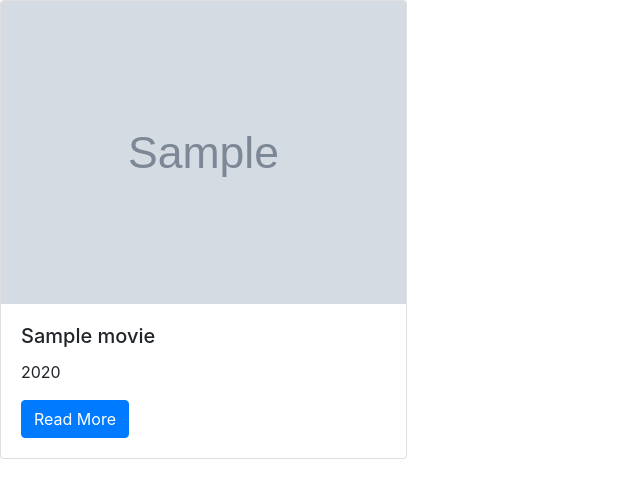
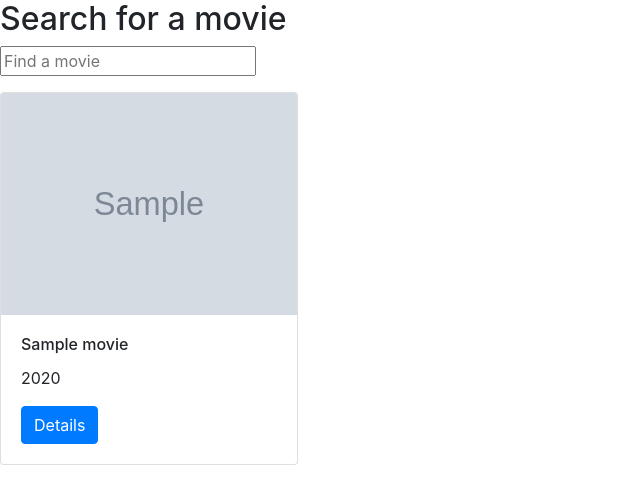
Before and after one commit to mwhalen18/moviesite, a Django app: page /movie_feed/ in a window 1280 px wide. Shown: the top 504 px of the page, without its empty margins (0-640 px from the left). Run offline with Django 4.2, Linux system fonts and the light colour scheme; tables that the repository leaves empty hold one stand-in row (values such as "Sample post"); grey boxes marked "Sample" are stand-in pictures; some libraries are stand-ins or nearby versions.

Commit message:
added simple search form

```diff
--- a/movie_feed/forms.py
+++ b/movie_feed/forms.py
@@ -2,4 +2,13 @@ from django import forms
 from .models import Movie
 
 class MovieForm(forms.ModelForm):
-    pass
+    title = forms.CharField(required=True, max_length=100,
+                            widget=forms.widgets.TextInput(
+                                attrs={
+                                    'placeholder': 'Find a movie'
+                                }
+                            ), label = "")
+
+    class Meta:
+        model = Movie
+        fields = ['title']
--- a/movie_feed/templates/movie_feed/movie_detail.html
+++ b/movie_feed/templates/movie_feed/movie_detail.html
@@ -3,7 +3,7 @@
 <h1>{{ movie.title }}</h1>
 <div class="row">
     <div class="col-md-8">
-        <img src={{movie.image}} alt="" width="100%">
+        <img src={{movie.image}} alt="" width="25%" height="100%">
     </div>
     <div class="col-md-4">
         <h5>Movie Release Year:</h5>
--- a/movie_feed/templates/movie_feed/movie_list.html
+++ b/movie_feed/templates/movie_feed/movie_list.html
@@ -2,21 +2,29 @@
 {% load static %}
 {% block page_content %}
 
+<div class="column-is-one-third">
+    <h2>Search for a movie</h2>
+    {{ form.as_p }}
+</div>
+
 <div class="row">
 {% for movie in movies %}
-    <div class="col-md-4">
-        <div class="card mb-2">
+    <div class="col-sm-3">
+        <div class="card">
             <img class="card-img-top" src={{movie.image}}>
             <div class="card-body">
-                <h5 class="card-title">{{ movie.title }}</h5>
+                <h6 class="card-title">{{ movie.title }}</h5>
                 <p class="card-text">{{ movie.release_year }}</p>
                 <a href="{% url 'movie_detail' movie.pk %}"
                    class="btn btn-primary">
-                    Read More
+                    Details
                 </a>
             </div>
         </div>
     </div>
     {% endfor %}
 </div>
+
+
+
 {% endblock %}
--- a/movie_feed/views.py
+++ b/movie_feed/views.py
@@ -10,8 +10,12 @@ from .models import Movie
 
 def movie_list(request):
     movies = Movie.objects.all()
+
+    form = MovieForm()
+
     context = {
-        'movies': movies
+        'movies': movies,
+        'form': form
     }
 
     return render(request, 'movie_feed/movie_list.html', context)
```
